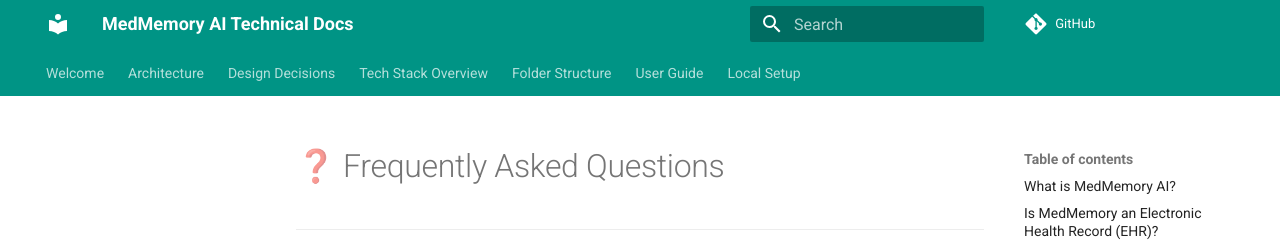
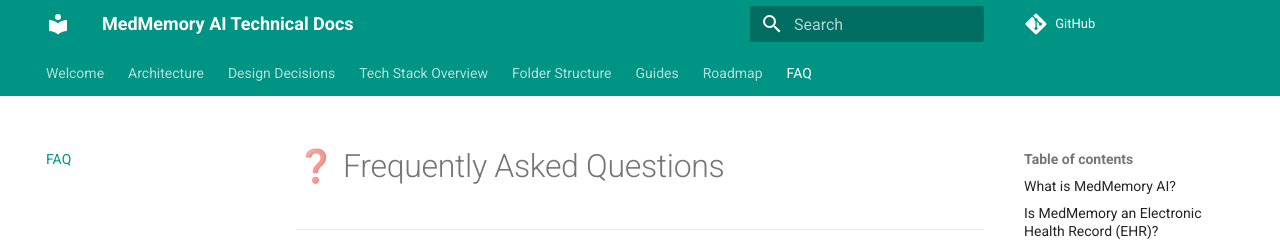
Before and after one commit to MedMemory-AI/docs, an MkDocs documentation site: the page built from docs/FAQ.md, in a window 1280 px wide and 900 px high. Shown: the top 250 px of the window. Built offline with MkDocs 1.6.1 and Material for MkDocs 9.7.7, drawn with Linux system fonts in a browser that asks for light colours; comment, search, counter and statistics services are not loaded; some of the changed lines change nothing that is shown.

Commit message:
Applied changes to mkdocs.yml

```diff
--- a/mkdocs.yml
+++ b/mkdocs.yml
@@ -1,6 +1,6 @@
 site_name: MedMemory AI Technical Docs
 site_url: https://medmemory-ai.github.io/docs/
-repo_url: https://github.com/MedMemory-AI/MedMemory
+repo_url: https://github.com/MedMemory-AI
 edit_uri: edit/main/docs/
 
 theme:
@@ -24,15 +24,26 @@ nav:
   - Welcome: index.md
 
   - Architecture:
-      - Server Architecture: Architecture/rag-server.md
-      - Database Design: Architecture/database-design.md
-      - System Workflows: Architecture/workflows.md
+      - Server Architecture: Architecture/RAG-Server.md
+      - Database Design: Architecture/Database-design.md
+      - System Workflows: Architecture/Workflows.md
+      - API Reference: Architecture/API-Ref.md
 
   - Design Decisions:
       - Storage Engine Choices: Design-Decisions/storage.md
 
   - Tech Stack Overview: Tech-Stack.md
+
   - Folder Structure: Folder-Structure.md
 
-  - User Guide: Guides/how-to-use.md
-  - Local Setup: Guides/local-setup.md
+  - Guides:
+    - User Guide: Guides/How-to-Use.md
+    - Local Setup: Guides/Local-Setup.md
+    - Contributing: Guides/Contributing-Guide.md
+    - Deployment:
+      - AWS EKS: Guides/Deployment/AWS-EKS.md
+      - OCI: Guides/Deployment/OCI.md
+
+  - Roadmap: Roadmap.md
+
+  - FAQ: FAQ.md
```
